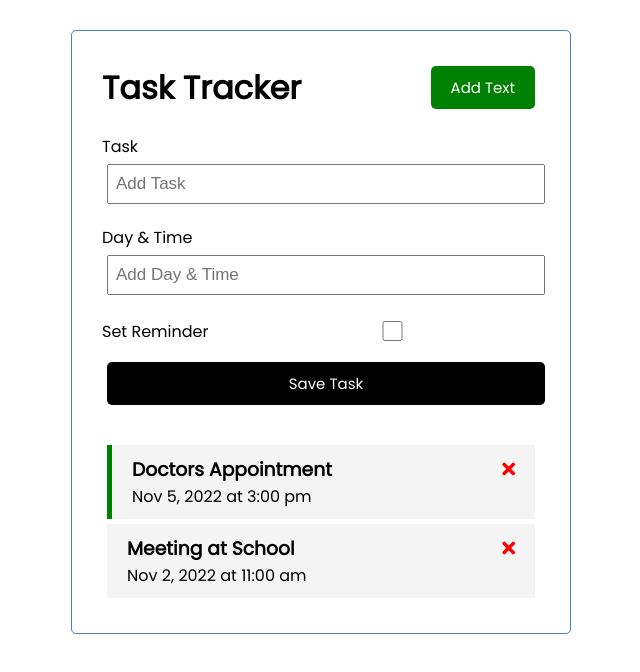
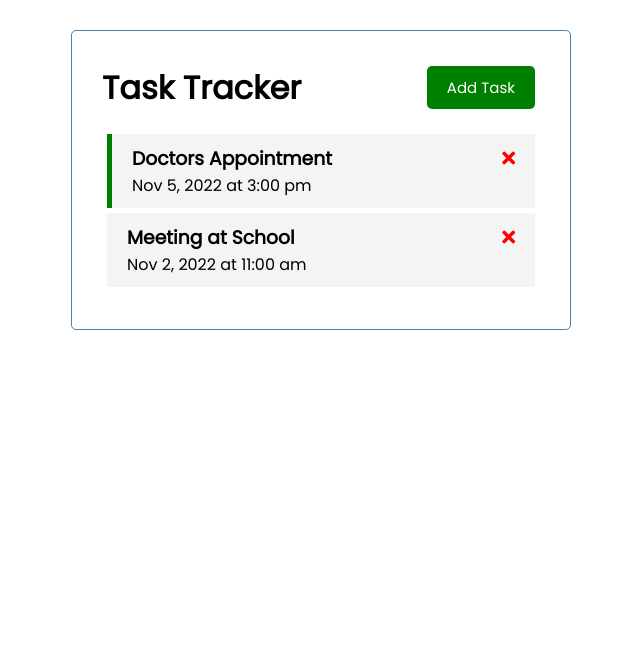
Before and after one commit to PratikDhungel/vue-project, a Vue app: page / in a window 1280 px wide. Shown: the top 672 px of the page, without its empty margins (319-959 px from the left). Built offline with nearby package versions, Linux system fonts and the light colour scheme.

Commit message:
Learning Vue JS: Handle show/hide add task form

```diff
--- a/src/App.vue
+++ b/src/App.vue
@@ -1,7 +1,11 @@
 <template>
   <div class="container">
-    <AppHeader title="Task Tracker" />
-    <AddTask @add-task="addTask" />
+    <AppHeader
+      @toggle-add-form="toggleAddForm"
+      title="Task Tracker"
+      :showAddTask="showAddTask"
+    />
+    <AddTask v-show="showAddTask" @add-task="addTask" />
     <Tasks
       @toggle-reminder="toggleReminder"
       @delete-task="deleteTask"
@@ -25,6 +29,7 @@ export default {
   data() {
     return {
       tasks: [],
+      showAddTask: false,
     }
   },
   methods: {
@@ -32,16 +37,17 @@ export default {
       this.tasks = [...this.tasks, newTask]
     },
     deleteTask(id) {
-      if (confirm('Are you sure?')) {
-        const filteredTasks = this.tasks.filter((task) => task.id !== id)
-        this.tasks = filteredTasks
-      }
+      const filteredTasks = this.tasks.filter((task) => task.id !== id)
+      this.tasks = filteredTasks
     },
     toggleReminder(id) {
       const updatedTasks = this.tasks.map((task) =>
         task.id === id ? { ...task, reminder: !task.reminder } : task,
       )
       this.tasks = updatedTasks
+    },
+    toggleAddForm() {
+      this.showAddTask = !this.showAddTask
     },
   },
   created() {
--- a/src/components/AppHeader.vue
+++ b/src/components/AppHeader.vue
@@ -1,7 +1,11 @@
 <template>
   <header>
     <h1>{{ title }}</h1>
-    <Button label="Add Text" color="green" />
+    <Button
+      @on-click="onToggleAddForm"
+      :label="showAddTask ? 'Close' : 'Add Task'"
+      color="green"
+    />
   </header>
 </template>
 
@@ -10,10 +14,19 @@ import Button from './Button.vue'
 
 export default {
   name: 'AppHeader',
-  props: ['title'],
+  props: {
+    title: String,
+    showAddTask: Boolean,
+  },
   components: {
     Button,
   },
+  methods: {
+    onToggleAddForm() {
+      this.$emit('toggle-add-form')
+    },
+  },
+  emits: ['toggle-add-form'],
 }
 </script>
 
--- a/src/components/Button.vue
+++ b/src/components/Button.vue
@@ -1,10 +1,18 @@
 <template>
-  <button :style="{ background: color }" class="btn">{{ label }}</button>
+  <button @click="onClick" :style="{ background: color }" class="btn">
+    {{ label }}
+  </button>
 </template>
 
 <script>
 export default {
   name: 'Button',
   props: ['label', 'color'],
+  methods: {
+    onClick() {
+      this.$emit('on-click')
+    },
+  },
+  emits: ['on-click'],
 }
 </script>
--- a/src/components/Task.vue
+++ b/src/components/Task.vue
@@ -25,6 +25,7 @@ export default {
       this.$emit('toggle-reminder')
     },
   },
+  emits: ['delete-task', 'toggle-reminder'],
 }
 </script>
 
```
